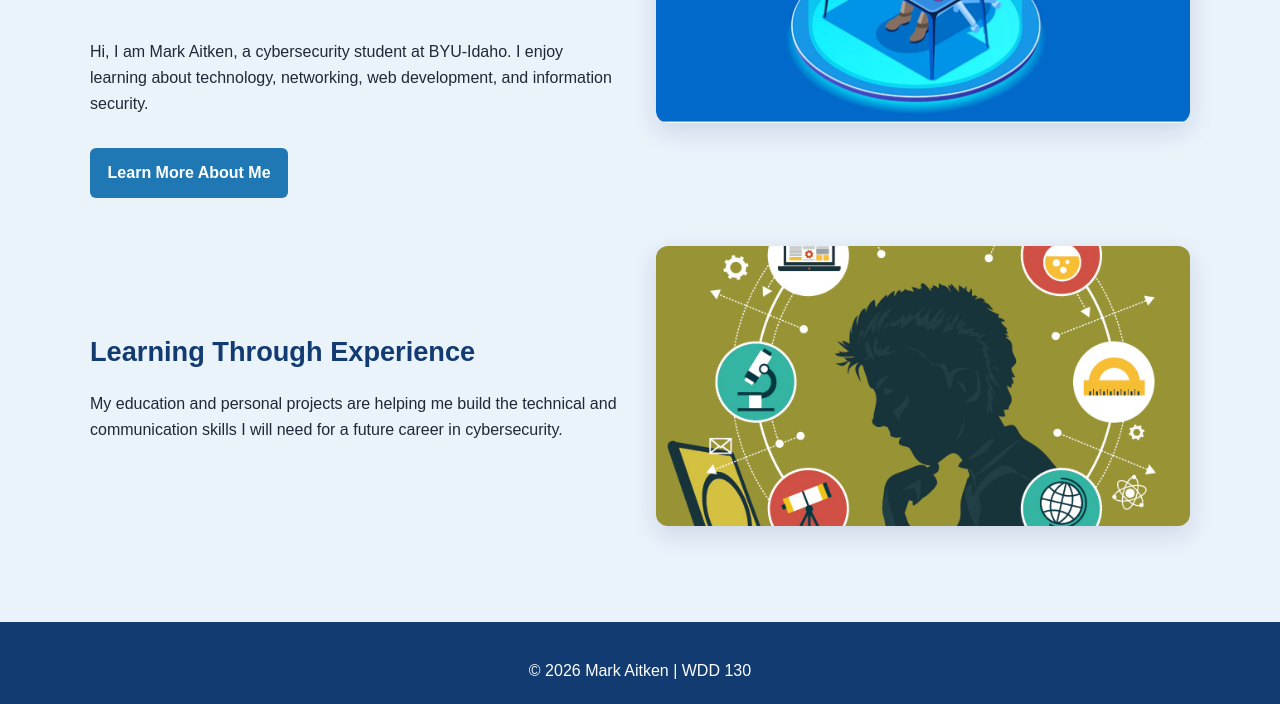
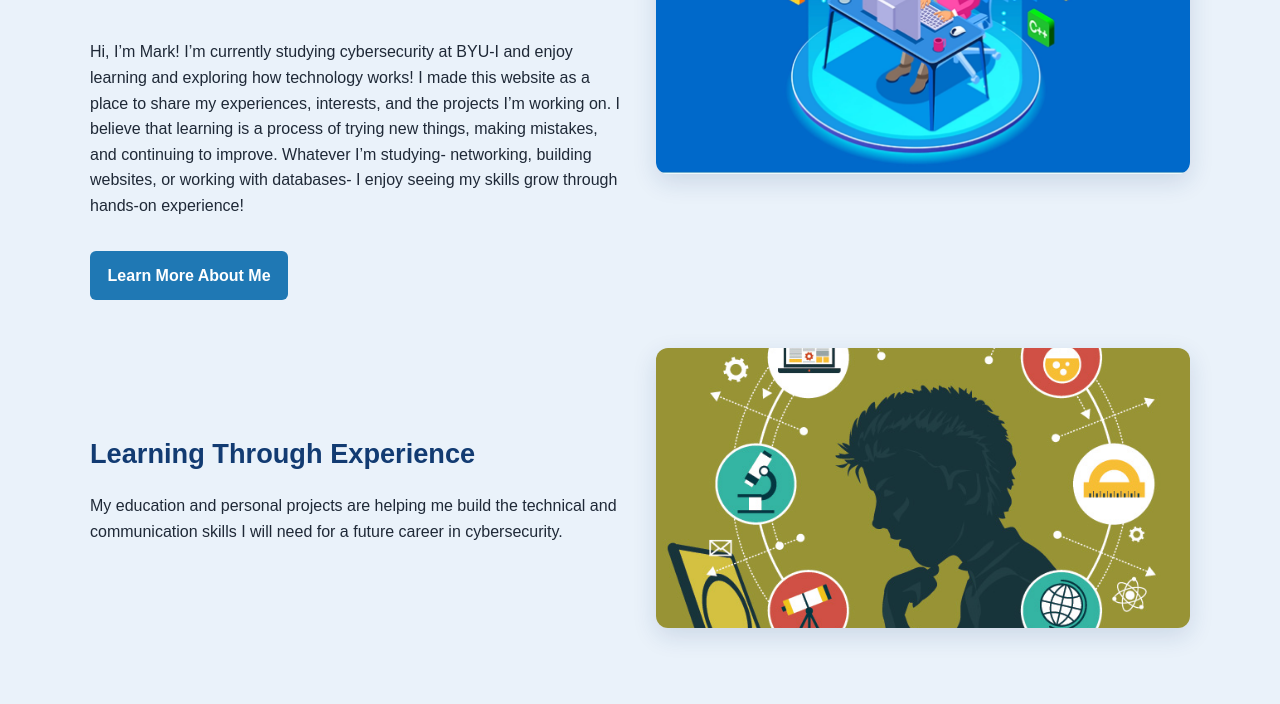
Before and after one commit to ait25001-creator/personal-portfolio, a plain HTML site: page index.html in a window 1280 px wide. Shown: the part 396-1100 px from the top of the page. Drawn offline with Linux system fonts and the light colour scheme; files that its build step writes are made by us from their sources.

Commit message:
small detail changes

```diff
--- a/index.html
+++ b/index.html
@@ -27,9 +27,7 @@
         <p class="eyebrow">Cybersecurity Student and Technology Learner</p>
         <h1>Welcome to My Personal Portfolio</h1>
         <p>
-          Hi, I am Mark Aitken, a cybersecurity student at BYU-Idaho.
-          I enjoy learning about technology, networking, web development,
-          and information security.
+          Hi, I’m Mark! I’m currently studying cybersecurity at BYU-I and enjoy learning and exploring how technology works! I made this website as a place to share my experiences, interests, and the projects I’m working on. I believe that learning is a process of trying new things, making mistakes, and continuing to improve. Whatever I’m studying- networking, building websites, or working with databases- I enjoy seeing my skills grow through hands-on experience!
         </p>
         <a class="button" href="about.html">Learn More About Me</a>
       </div>
```
Also changed, not shown: 1 other file.
